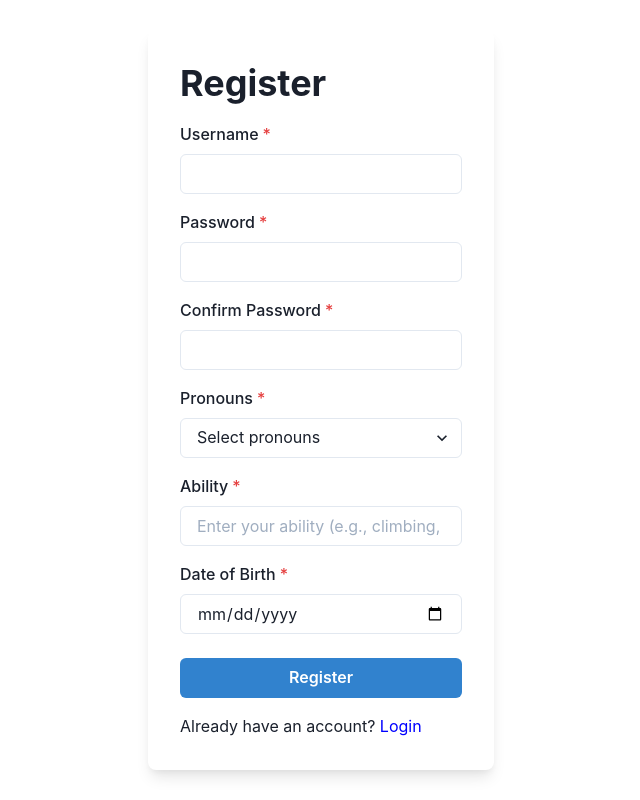
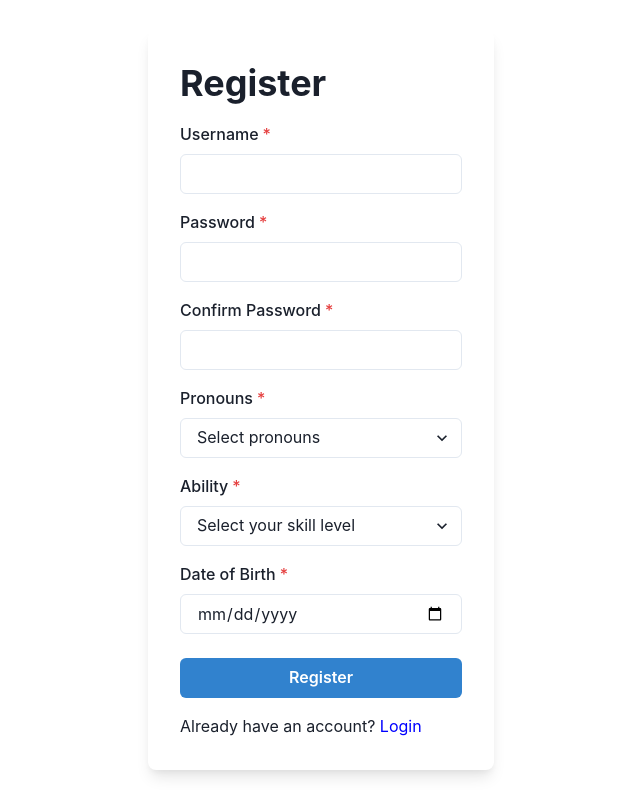
Before and after one commit to BrandtOgden/CSC436-Project, a React (Create React App) app in the folder react-app/: page /register in a window 1280 px wide. Shown: the whole page, without its empty margins (319-959 px from the left). Built offline with nearby package versions, Linux system fonts and the light colour scheme.

Commit message:
Ability is drop down

```diff
--- a/react-app/src/pages/register.js
+++ b/react-app/src/pages/register.js
@@ -125,12 +125,18 @@
             </FormControl>
             <FormControl id="ability" isRequired mt="4">
               <FormLabel>Ability</FormLabel>
-              <Input
-                placeholder="Enter your ability (e.g., climbing, coding)"
-                value={ability}
-                onChange={(e) => setAbility(e.target.value)}
-              />
+              <Select
+                  placeholder="Select your skill level"
+                  value={ability}
+                  onChange={(e) => setAbility(e.target.value)}
+              >
+                <option value="Beginner">Beginner</option>
+                <option value="Intermediate">Intermediate</option>
+                <option value="Advanced">Advanced</option>
+                <option value="Expert">Expert</option>
+              </Select>
             </FormControl>
+
             <FormControl id="dob" isRequired mt="4">
               <FormLabel>Date of Birth</FormLabel>
               <Input
--- a/react-app/src/pages/settings.js
+++ b/react-app/src/pages/settings.js
@@ -10,6 +10,7 @@
   useToast,
   useColorModeValue,
   Spinner,
+    Select,
 } from "@chakra-ui/react";
 import axios from "axios";
 import API_URL from "../config"
@@ -164,13 +165,18 @@
               placeholder="Date of Birth"
               width="80%"
             />
-            <Input
-              name="ability"
-              value={personalInfo.ability}
-              onChange={handleInputChange}
-              placeholder="Ability"
-              width="80%"
-            />
+            <Select
+                name="ability"
+                value={personalInfo.ability}
+                onChange={handleInputChange}
+                placeholder="Select your skill level"
+                width="80%"
+            >
+              <option value="Beginner">Beginner</option>
+              <option value="Intermediate">Intermediate</option>
+              <option value="Advanced">Advanced</option>
+              <option value="Expert">Expert</option>
+            </Select>
             <Stack direction="row" spacing={6} width="80%" justify="center">
               <Button colorScheme="blue" onClick={saveChanges} isLoading={loading}>
                 Save Changes
```
